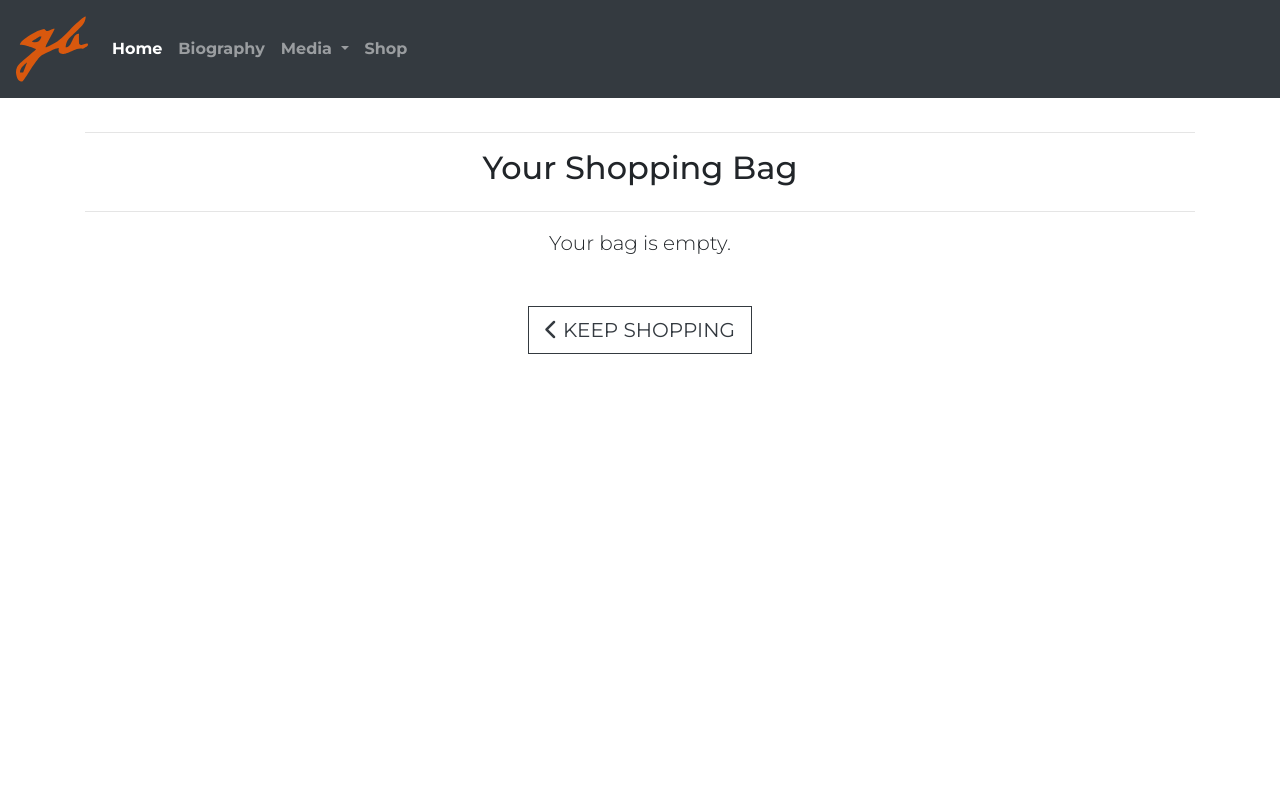
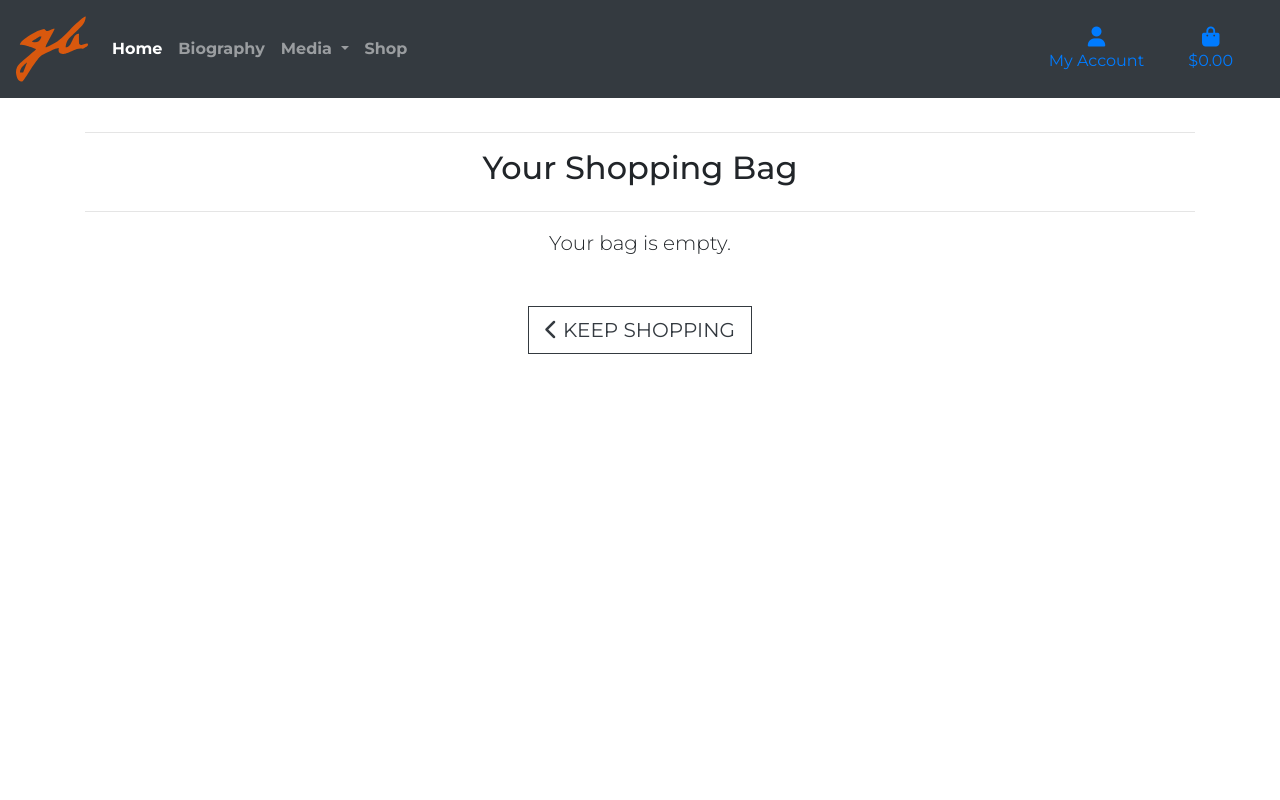
Before and after one commit to GBrachetta/guillermo, a Django app: page /bag/ in a window 1280 px wide. Run offline with Django 3.2, Linux system fonts and the light colour scheme; some libraries are stand-ins or nearby versions.

Commit message:
Added account and total items to navigation

```diff
--- a/templates/includes/navigation.html
+++ b/templates/includes/navigation.html
@@ -1,17 +1,7 @@
 {% load static %}
 <nav class="navbar fixed-top navbar-expand-lg navbar-dark bg-dark">
-    <a class="navbar-brand" href="#"
-        ><img class="logo" src="{% static 'icons/logo.svg' %}" height="72" width="72" alt="Logo"
-    /></a>
-    <button
-        class="navbar-toggler"
-        type="button"
-        data-toggle="collapse"
-        data-target="#navbarSupportedContent"
-        aria-controls="navbarSupportedContent"
-        aria-expanded="false"
-        aria-label="Toggle navigation"
-    >
+    <a class="navbar-brand" href="#"><img class="logo" src="{% static 'icons/logo.svg' %}" height="72" width="72" alt="Logo" /></a>
+    <button class="navbar-toggler" type="button" data-toggle="collapse" data-target="#navbarSupportedContent" aria-controls="navbarSupportedContent" aria-expanded="false" aria-label="Toggle navigation">
         <span class="navbar-toggler-icon"></span>
     </button>
 
@@ -24,15 +14,7 @@
                 <a class="nav-link" href="#">Biography</a>
             </li>
             <li class="nav-item dropdown">
-                <a
-                    class="nav-link dropdown-toggle"
-                    href="#"
-                    id="navbarDropdown"
-                    role="button"
-                    data-toggle="dropdown"
-                    aria-haspopup="true"
-                    aria-expanded="false"
-                >
+                <a class="nav-link dropdown-toggle" href="#" id="navbarDropdown" role="button" data-toggle="dropdown" aria-haspopup="true" aria-expanded="false">
                     Media
                 </a>
                 <div class="dropdown-menu" aria-labelledby="navbarDropdown">
@@ -45,6 +27,45 @@
                 <a class="nav-link" href="{% url 'shop' %}">Shop</a>
             </li>
         </ul>
+        <div class="col-12 col-lg-4 my-auto py-1 py-lg-0">
+            <ul class="list-inline list-unstyled text-center text-lg-right my-0">
+                <li class="list-inline-item dropdown">
+                    <a class="text-black nav-link" href="#" id="user-options" data-toggle="dropdown" aria-haspopup="true" aria-expanded="false">
+                        <div class="text-center">
+                            <div><i class="fas fa-user fa-lg"></i></div>
+                            <p class="my-0">My Account</p>
+                        </div>
+                    </a>
+                    <div class="dropdown-menu border-0" aria-labelledby="user-options">
+                        {% if request.user.is_authenticated %}
+                        {% if request.user.is_superuser %}
+                        {% comment %} <a href="{% url 'add_product' %}" class="dropdown-item">Product Management</a> {% endcomment %}
+                        {% endif %}
+                        {% comment %} <a href="{% url 'profile' %}" class="dropdown-item">My Profile</a> {% endcomment %}
+                        <a href="{% url 'account_logout' %}" class="dropdown-item">Logout</a>
+                        {% else %}
+                        <a href="{% url 'account_signup' %}" class="dropdown-item">Register</a>
+                        <a href="{% url 'account_login' %}" class="dropdown-item">Login</a>
+                        {% endif %}
+                    </div>
+                </li>
+                <li class="list-inline-item">
+                    <a class="{% if grand_total %}text-info font-weight-bold{% else %}text-black{% endif %} nav-link" href="{% url 'view_bag' %}">
+                        <div class="text-center">
+                            <div><i class="fas fa-shopping-bag fa-lg"></i></div>
+                            <p class="my-0">
+                                {% if grand_total %}
+                                ${{ grand_total|floatformat:2 }}
+                                {% else %}
+                                $0.00
+                                {% endif %}
+                            </p>
+                        </div>
+                    </a>
+                </li>
+            </ul>
+        </div>
+
         <!--
         <form class="form-inline my-2 my-lg-0">
             <input
```
